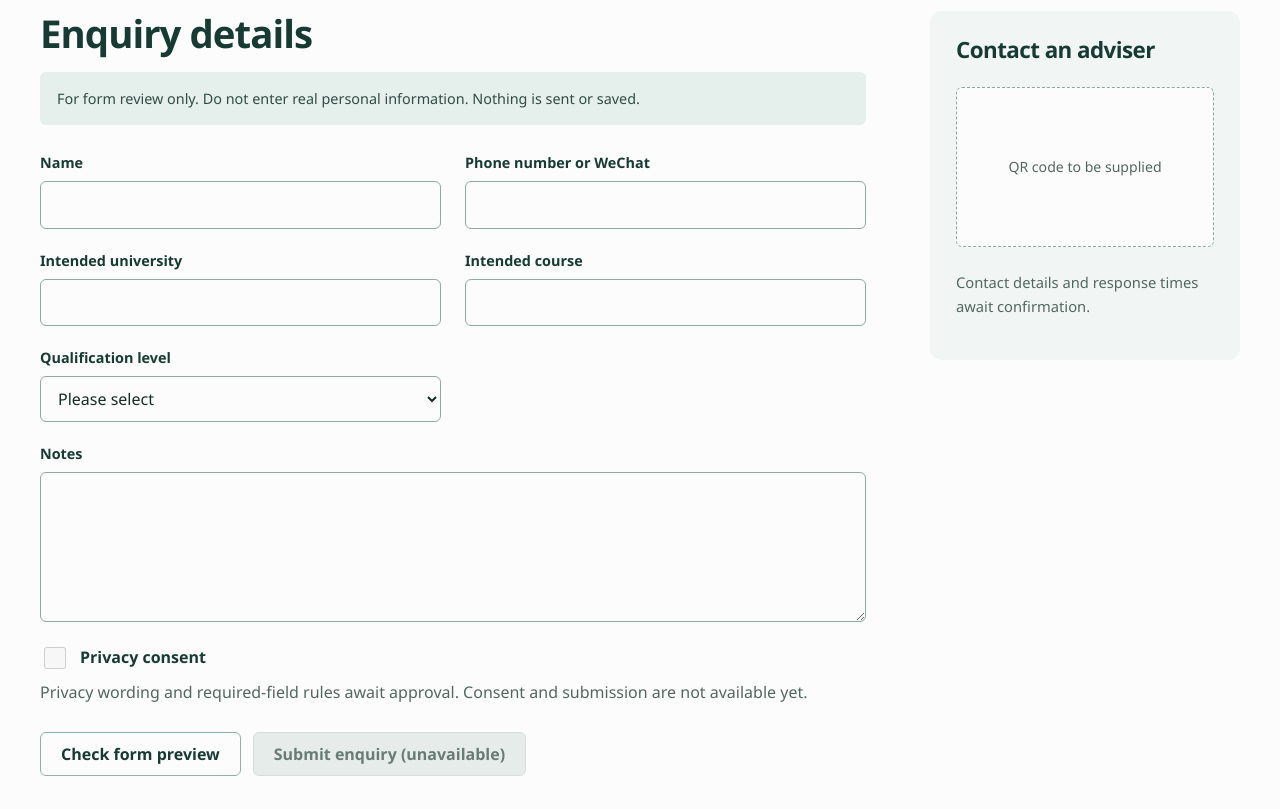
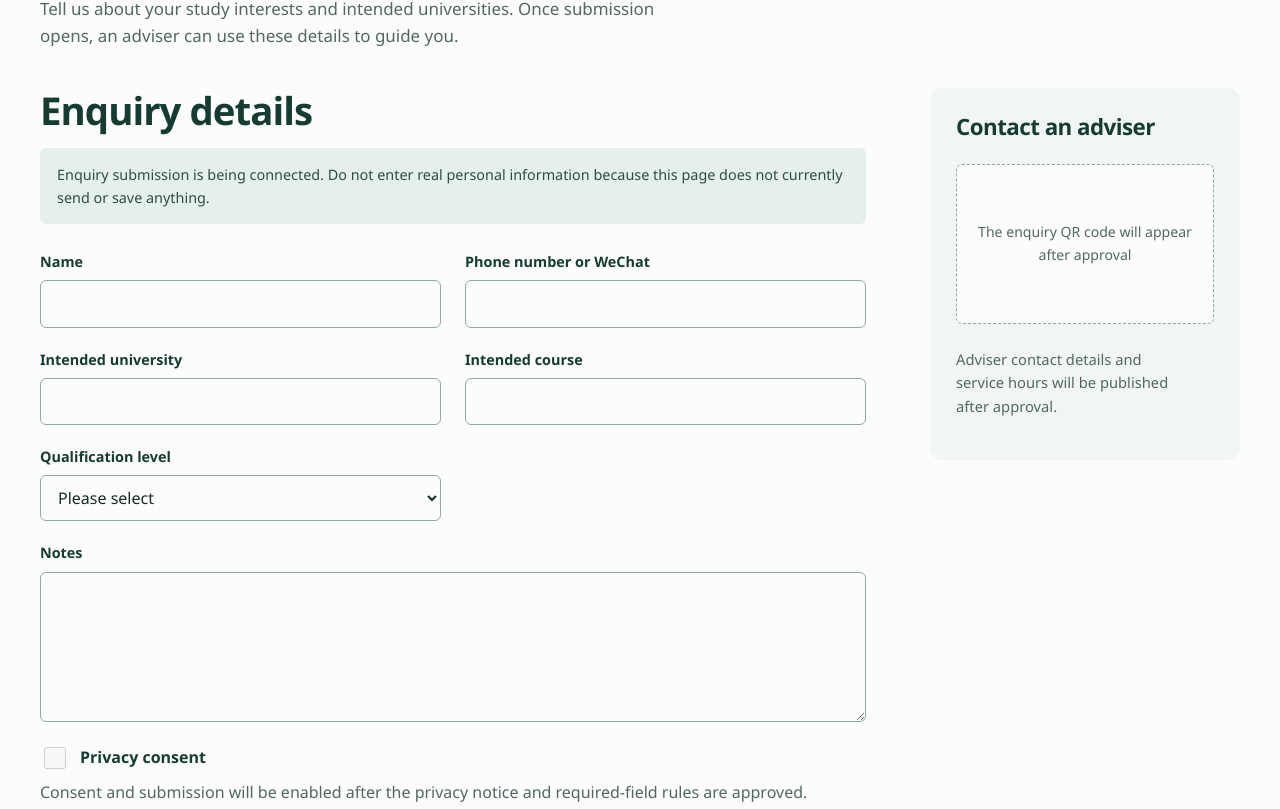
Before and after one commit to xw042543-commits/company-website, a Next.js app in the folder frontend/: page /en/consultation in a window 1280 px wide. Shown: the part 331-1140 px from the top of the page. Built offline with nearby package versions, Linux system fonts and the light colour scheme.

Commit message:
feat: refine consultation and content states

```diff
--- a/frontend/src/app/[locale]/consultation/page.tsx
+++ b/frontend/src/app/[locale]/consultation/page.tsx
@@ -1,8 +1,15 @@
 import { notFound } from "next/navigation";
 import { ConsultationForm } from "@/components/consultation-form";
 import { isLocale, words } from "@/lib/site";
+
 export default async function Consultation({ params }: { params: Promise<{ locale: string }> }) {
   const { locale } = await params;
   if (!isLocale(locale)) notFound();
-  return <main id="main" className="container page-main"><p className="eyebrow">{words(locale, "留学咨询", "STUDY ABROAD ENQUIRY")}</p><h1>{words(locale, "咨询", "Enquire")}</h1><div className="detail-layout"><section><h2>{words(locale, "咨询资料", "Enquiry details")}</h2><ConsultationForm locale={locale} /></section><aside className="detail-aside"><h2>{words(locale, "扫码联系老师", "Contact an adviser")}</h2><div className="qr-placeholder">{words(locale, "二维码待提供", "QR code to be supplied")}</div><p>{words(locale, "咨询联系人及处理时间待确认。", "Contact details and response times await confirmation.")}</p></aside></div></main>;
+
+  return <main id="main" className="container page-main">
+    <p className="section-label">{words(locale, "获得申请协助", "Get application guidance")}</p>
+    <h1>{words(locale, "留学咨询", "Study abroad enquiry")}</h1>
+    <p className="page-intro">{words(locale, "告诉我们你的学习方向和目标院校。提交功能开放后，顾问将根据这些资料协助你。", "Tell us about your study interests and intended universities. Once submission opens, an adviser can use these details to guide you.")}</p>
+    <div className="detail-layout"><section><h2>{words(locale, "咨询资料", "Enquiry details")}</h2><ConsultationForm locale={locale} /></section><aside className="detail-aside"><h2>{words(locale, "联系顾问", "Contact an adviser")}</h2><div className="qr-placeholder">{words(locale, "咨询二维码确认后将在此发布", "The enquiry QR code will appear after approval")}</div><p>{words(locale, "顾问联系方式和服务时间确认后将在此公布。", "Adviser contact details and service hours will be published after approval.")}</p></aside></div>
+  </main>;
 }
--- a/frontend/src/app/[locale]/error.tsx
+++ b/frontend/src/app/[locale]/error.tsx
@@ -1,8 +1,11 @@
 "use client";
+
 import { useParams } from "next/navigation";
 import { words } from "@/lib/site";
+
 export default function ErrorPage({ reset }: { reset: () => void }) {
   const params = useParams();
   const locale = params.locale === "en" ? "en" : "zh";
-  return <main id="main" className="container page-main"><div role="alert" className="results-state"><h1>{words(locale, "页面暂时无法加载", "This page could not be loaded")}</h1><p>{words(locale, "请重试。", "Please try again.")}</p><button onClick={reset}>{words(locale, "重试", "Try again")}</button></div></main>;
+
+  return <main id="main" className="container page-main"><div role="alert" className="results-state"><span className="state-symbol" aria-hidden="true">!</span><h1>{words(locale, "页面暂时无法加载", "This page could not be loaded")}</h1><p>{words(locale, "请重试。如问题持续出现，请稍后再访问。", "Please try again. If the problem continues, return later.")}</p><button onClick={reset}>{words(locale, "重试", "Try again")}</button></div></main>;
 }
--- a/frontend/src/app/[locale]/loading.tsx
+++ b/frontend/src/app/[locale]/loading.tsx
@@ -1,3 +1,3 @@
 export default function Loading() {
-  return <main id="main" className="container page-main" aria-busy="true"><p role="status"><span lang="zh-CN">正在加载…</span> / <span lang="en">Loading…</span></p><div className="loading-skeleton" aria-hidden="true" /></main>;
+  return <main id="main" className="container page-main" aria-busy="true"><p role="status"><span lang="zh-CN">正在加载</span> / <span lang="en">Loading</span></p><div className="loading-skeleton" aria-hidden="true" /></main>;
 }
--- a/frontend/src/app/not-found.tsx
+++ b/frontend/src/app/not-found.tsx
@@ -1,4 +1,5 @@
 import Link from "next/link";
+
 export default function NotFound() {
-  return <main id="main" className="container page-main"><h1><span lang="zh-CN">页面不存在</span> / <span lang="en">Page not found</span></h1><Link href="/zh">返回首页</Link> · <Link href="/en">Return home</Link></main>;
+  return <main id="main" className="container page-main"><div className="content-state"><h1><span lang="zh-CN">页面不存在</span> / <span lang="en">Page not found</span></h1><p><span lang="zh-CN">你访问的页面可能已移动或不存在。</span><br /><span lang="en">The page may have moved or no longer exists.</span></p><div className="form-actions"><Link className="button" href="/zh">返回中文首页</Link><Link className="button secondary" href="/en">Return to English home</Link></div></div></main>;
 }
--- a/frontend/src/components/consultation-form.tsx
+++ b/frontend/src/components/consultation-form.tsx
@@ -3,23 +3,22 @@
 import { useState } from "react";
 import { Locale, levels, words } from "@/lib/site";
 
-// Stage-one form review only. Never send personal data through a GET URL,
-// localStorage, analytics, console output, or an unapproved API endpoint.
 export function ConsultationForm({ locale }: { locale: Locale }) {
-  const [checked, setChecked] = useState(false);
-  return <form className="consultation-form" onSubmit={event => { event.preventDefault(); setChecked(true); }} onChange={() => setChecked(false)}>
-    <p id="preview-warning" className="form-notice">{words(locale, "此表单仅供结构审核，请勿填写真实个人资料。当前不会发送或保存资料。", "For form review only. Do not enter real personal information. Nothing is sent or saved.")}</p>
-    <div className="form-grid" aria-describedby="preview-warning">
-      <div className="field"><label htmlFor="name">{words(locale, "姓名", "Name")}</label><input id="name" autoComplete="off" maxLength={100} /></div>
-      <div className="field"><label htmlFor="contact">{words(locale, "手机或微信", "Phone number or WeChat")}</label><input id="contact" autoComplete="off" maxLength={100} /></div>
-      <div className="field"><label htmlFor="school">{words(locale, "意向学校", "Intended university")}</label><input id="school" maxLength={200} autoComplete="off" /></div>
-      <div className="field"><label htmlFor="course">{words(locale, "意向专业", "Intended course")}</label><input id="course" maxLength={200} autoComplete="off" /></div>
-      <div className="field"><label htmlFor="qualification">{words(locale, "学历层次", "Qualification level")}</label><select id="qualification" defaultValue=""><option value="">{words(locale, "请选择", "Please select")}</option>{levels.map(([id, zh, en]) => <option key={id} value={id}>{words(locale, zh, en)}</option>)}</select></div>
+  const [reviewed, setReviewed] = useState(false);
+
+  return <form className="consultation-form" onSubmit={event => { event.preventDefault(); setReviewed(true); }} onChange={() => setReviewed(false)}>
+    <p id="form-availability" className="form-notice">{words(locale, "咨询提交功能正在接入。请勿填写真实个人资料，此页面目前不会发送或保存内容。", "Enquiry submission is being connected. Do not enter real personal information because this page does not currently send or save anything.")}</p>
+    <div className="form-grid" aria-describedby="form-availability">
+      <div className="field"><label htmlFor="name">{words(locale, "姓名", "Name")}</label><input id="name" name="name" autoComplete="off" maxLength={100} /></div>
+      <div className="field"><label htmlFor="contact">{words(locale, "手机或微信", "Phone number or WeChat")}</label><input id="contact" name="contact" autoComplete="off" maxLength={100} /></div>
+      <div className="field"><label htmlFor="school">{words(locale, "意向学校", "Intended university")}</label><input id="school" name="intendedSchool" maxLength={200} autoComplete="off" /></div>
+      <div className="field"><label htmlFor="course">{words(locale, "意向专业", "Intended course")}</label><input id="course" name="intendedCourse" maxLength={200} autoComplete="off" /></div>
+      <div className="field"><label htmlFor="qualification">{words(locale, "学历层次", "Qualification level")}</label><select id="qualification" name="qualification" defaultValue=""><option value="">{words(locale, "请选择", "Please select")}</option>{levels.map(([id, zh, en]) => <option key={id} value={id}>{words(locale, zh, en)}</option>)}</select></div>
     </div>
-    <div className="field"><label htmlFor="notes">{words(locale, "备注", "Notes")}</label><textarea id="notes" rows={5} maxLength={2000} autoComplete="off" /></div>
-    <div className="consent"><input type="checkbox" id="privacy" disabled aria-describedby="privacy-pending" /><label htmlFor="privacy">{words(locale, "隐私同意", "Privacy consent")}</label></div>
-    <p id="privacy-pending" className="muted">{words(locale, "隐私声明与必填规则待确认，暂不接受同意或提交。", "Privacy wording and required-field rules await approval. Consent and submission are not available yet.")}</p>
-    <div className="form-actions"><button type="submit" className="secondary">{words(locale, "检查表单预览", "Check form preview")}</button><button type="button" disabled>{words(locale, "提交咨询（暂不可用）", "Submit enquiry (unavailable)")}</button></div>
-    {checked && <p role="status" className="form-notice">{words(locale, "这只是表单预览，未提交或保存任何咨询。正式字段校验将在规则确认后接入。", "This is a form preview. No enquiry was submitted or saved. Field validation will be connected after the rules are approved.")}</p>}
+    <div className="field"><label htmlFor="notes">{words(locale, "备注", "Notes")}</label><textarea id="notes" name="notes" rows={5} maxLength={2000} autoComplete="off" /></div>
+    <div className="consent"><input type="checkbox" id="privacy" name="privacyConsent" disabled aria-describedby="privacy-pending" /><label htmlFor="privacy">{words(locale, "隐私同意", "Privacy consent")}</label></div>
+    <p id="privacy-pending" className="muted">{words(locale, "隐私声明与必填规则确认后，才会开放同意与提交。", "Consent and submission will be enabled after the privacy notice and required-field rules are approved.")}</p>
+    <div className="form-actions"><button type="submit" className="secondary">{words(locale, "检查当前填写", "Review current entries")}</button><button type="button" disabled>{words(locale, "提交咨询，暂未开放", "Submit enquiry, unavailable")}</button></div>
+    {reviewed && <p role="status" aria-live="polite" className="form-notice">{words(locale, "检查完成。没有任何内容被发送或保存。", "Review complete. Nothing was sent or saved.")}</p>}
   </form>;
 }
```
Also changed, not shown: frontend/src/app/[locale]/[section]/page.tsx (+17 -2 lines).
